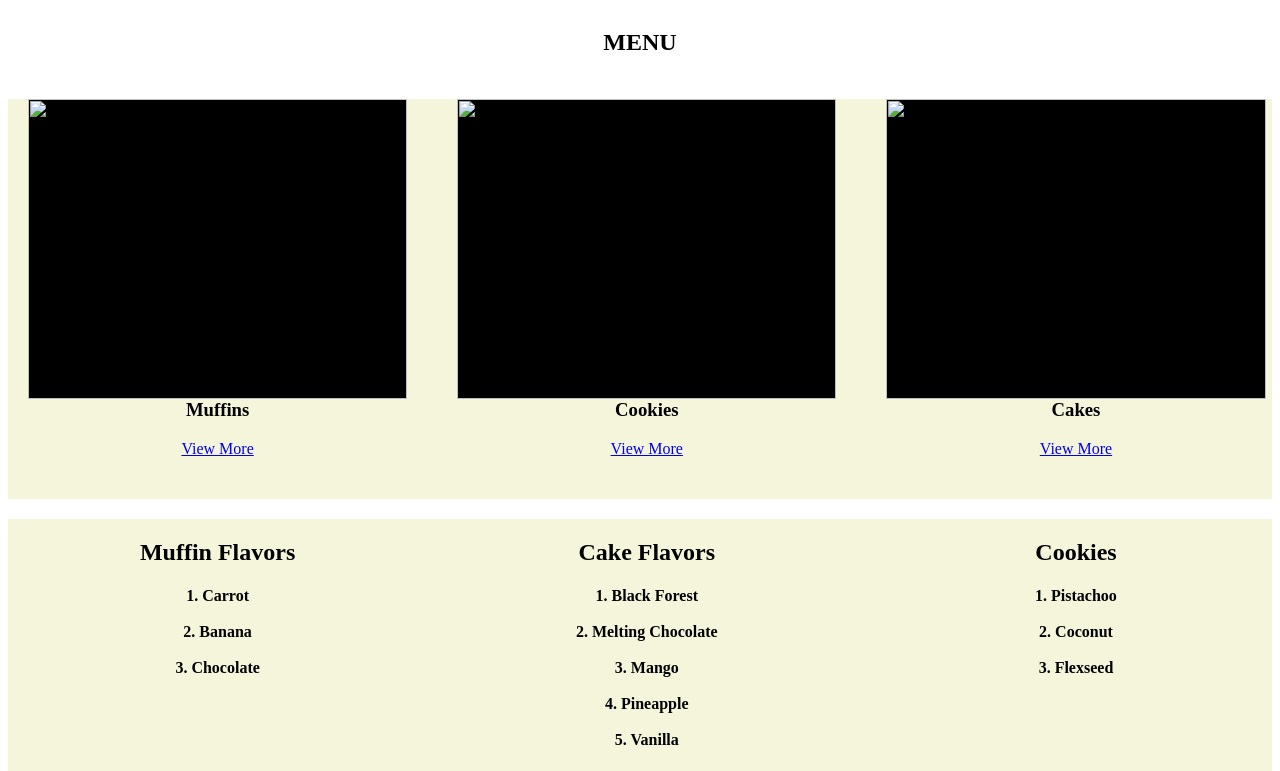
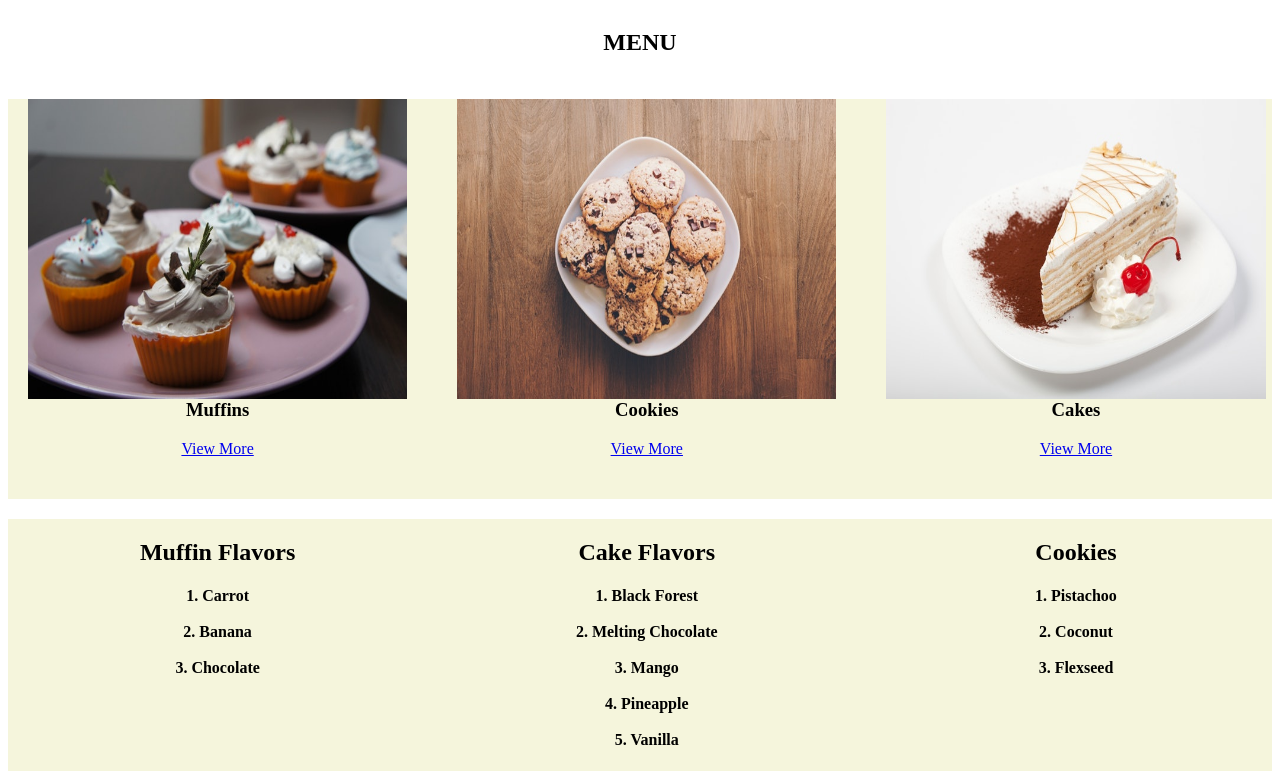
Before and after one commit to gurwinder7/bakery, a plain HTML site: page index.html in a window 1280 px wide. Shown: the part 629-1400 px from the top of the page. Drawn offline with Linux system fonts and the light colour scheme; files whose address does not match are found by name.

Commit message:
Update index.html

```diff
--- a/index.html
+++ b/index.html
@@ -17,7 +17,7 @@
 
         </div>
         <div style="height:500px; width:100%; background-color:beige">
-            <img src="/bakery/pp.jpg"; height="500px"; width="100%">
+            <img src="/bakery/Images/pp.jpg"; height="500px"; width="100%">
         </div>
             <div style="height:50px; width:100%; margin-top: 30px">
                 <h2 id="menu">MENU</h2>
@@ -25,17 +25,17 @@
 
         <div style="height:400px; width:100%; background-color:beige; margin-top: 20px">
             <div style="height:300px; width:30%; background-color:black; float:left; margin-left: 20px">
-             <img src="muffins.jpeg"; height="300px"; width="100%"; align="left";>
+             <img src="/bakery/Images/muffins.jpeg"; height="300px"; width="100%"; align="left";>
                 <h3>Muffins</h3>
                 <a href="#muffins">View More</a>
             </div>
              <div style="height:300px; width:30%; background-color:black; float:left; margin-left: 50px">
-             <img src="cookies.jpeg"; height="300px"; width="100%"; align="left";>
+             <img src="/bakery/Images/cookies.jpeg"; height="300px"; width="100%"; align="left";>
                  <h3>Cookies</h3>
                 <a href="#cookies">View More</a>
             </div>
             <div style="height:300px; width:30%; background-color:black; float:left; margin-left: 50px">
-             <img src="cake.jpeg"; height="300px"; width="100%"; align="left";>
+             <img src="/bakery/Images/cake.jpeg"; height="300px"; width="100%"; align="left";>
                 <h3>Cakes</h3>
                 <a href="#cake">View More</a>
             </div>
```
